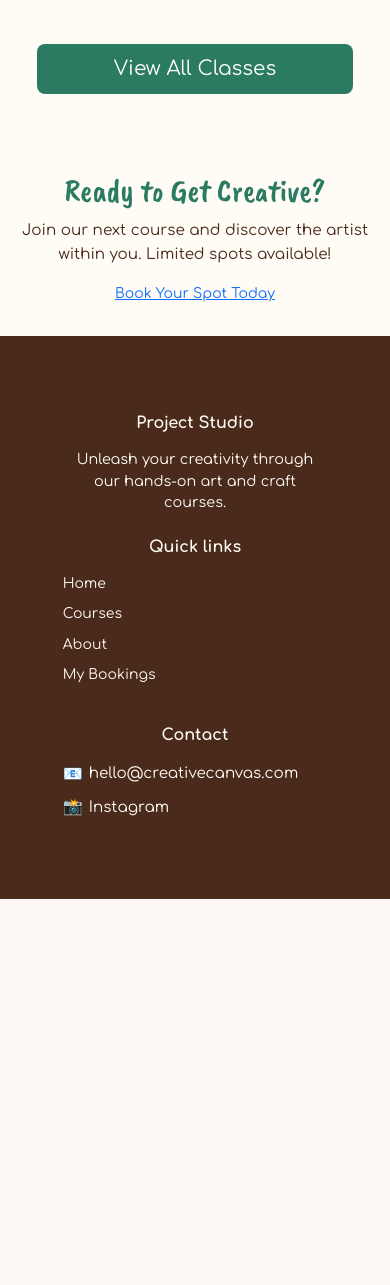
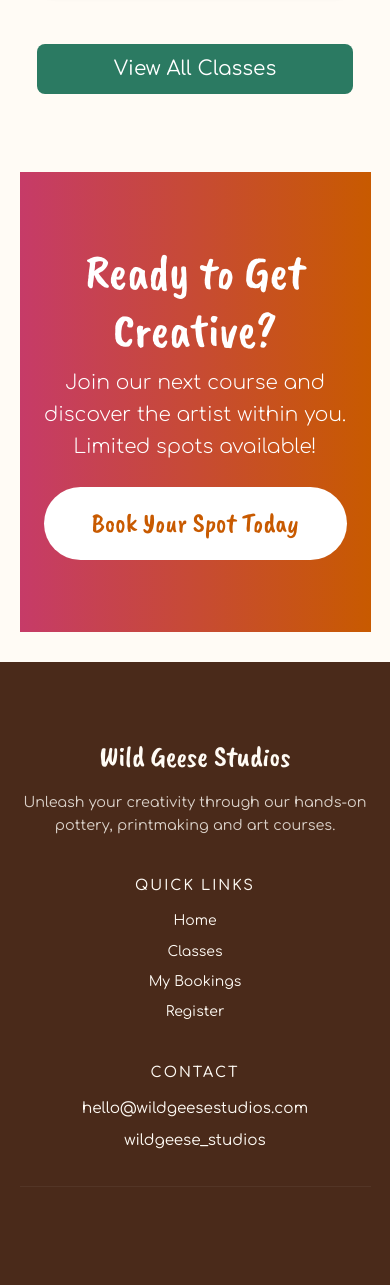
Before and after one commit to Court-Pencil/Ms4, a Django app: page / in a window 390 px wide. Shown: the part 2544-3829 px from the top of the page. Before the commit the page ends 3443 px from the top, so only its background shows below. Run offline with Django 5.2, Linux system fonts and the light colour scheme; data comes from the database, SQL or seed files in the repository.

Commit message:
feat: fix footer mobile alignment

```diff
--- a/home/templates/home/home.html
+++ b/home/templates/home/home.html
@@ -62,14 +62,17 @@
 </section>
 
 <!-- CTA Section -->
-<section class="cta-section py-20 bg-orange relative overflow-hidden text-center text-white">
-  <div class="cta-decor cta-decor-white"></div>
-  <div class="cta-decor cta-decor-red"></div>
+<section class="py-5 text-center text-white" style="background: linear-gradient(to right, var(--color-pink), var(--color-orange));">
+  <div class="px-4 py-4">
+    <h2 style="font-family: var(--heading-font); color: white; font-size: 3rem;">Ready to Get Creative?</h2>
+    <p class="lead mb-4 " style="color: white;">
+      Join our next course and discover the artist within you. Limited spots available!
+    </p>
+    <a href="{% url 'class_list' %}" class="btn btn-lg px-5 py-3"
+       style="background-color: white; color: var(--color-orange); border-radius: 50px; font-family: var(--heading-font); font-size: 1.7rem;">
+      Book Your Spot Today
+    </a>
+  </div>
+</section>
 
-  <h2 class="cta-title">Ready to Get Creative?</h2>
-  <p class="cta-subtitle mb-8 max-w-2xl mx-auto">
-    Join our next course and discover the artist within you. Limited spots available!
-  </p>
-  <a href="#" class="btn-white">Book Your Spot Today</a>
-</section>
 {% endblock %}
--- a/static/css/theme.css
+++ b/static/css/theme.css
@@ -304,9 +304,6 @@ hr {
 .footer-link {
     color: var(--color-cream);
     text-decoration: none;
-    display: flex;
-    align-items: center;
-    gap: 6px;
     transition: all 0.2s ease;
 }
 
--- a/templates/base.html
+++ b/templates/base.html
@@ -5,15 +5,17 @@
 
 <head>
     <meta charset="UTF-8">
-    <title>Studio Project</title>
+    <title>Wild Geese Studios</title>
     <meta name="viewport" content="width=device-width, initial-scale=1">
-    <link rel="icon" type="image/png" href="#" class="rounded-circle">
+    <link rel="icon" type="media/logo.webp" href="{% static 'media/logo.webp' %}" class="rounded-circle">
 
     <!-- Bootstrap 5 CDN -->
     <link href="https://cdn.jsdelivr.net/npm/bootstrap@5.3.2/dist/css/bootstrap.min.css" rel="stylesheet">
 
     <!-- Custom CSS -->
     <link href="{% static 'css/theme.css' %}" rel="stylesheet">
+
+
 </head>
 
     <body class="d-flex flex-column min-vh-100">
@@ -23,7 +25,7 @@
         <div class="container">
 
             <a class="navbar-brand d-flex align-items-center gap-2" href="{% url 'home' %}">
-                <img src="{% static 'images/logo.webp' %}" alt="Wild Geese Studios logo" height="40">
+                <img src="{% static 'media/logo.webp' %}" alt="Wild Geese Studios logo" height="40">
                 <span class="logo-wild">Wild Geese</span>
                 <span class="logo-studios">Studios</span>
             </a>
@@ -127,47 +129,50 @@
 
     </main>
 
-
-   <footer class="footer p-5 mt-auto">
+    <footer class="footer mt-auto py-5" style="background-color: var(--dark-walnut);">
   <div class="container">
     <div class="row g-4">
 
-        <div class="col-md-4 col-12">
-        <h2 class="fw-bold mb-3 h6 footer-heading">Project Studio</h2>
-            <p class="mb-0 footer-text">
-                Unleash your creativity through our hands-on art and craft courses.
-            </p>
-        </div>
-
-
+      <!-- Brand -->
+      <div class="col-md-4 col-12 text-center text-md-start">
+        <h2 class="mb-3" style="font-family: var(--); color: var(--color-cream); font-size: 1.8rem;">Wild Geese Studios</h2>
+        <p style="color: rgba(255,251,245,0.8); font-size: 0.9rem;">
+          Unleash your creativity through our hands-on pottery, printmaking and art courses.
+        </p>
+      </div>
 
       <!-- Quick links -->
-      <div class="col-md-4 col-12">
-        <h2 class="fw-bold mb-3 h6 footer-heading">Quick links</h2>
+      <div class="col-md-4 col-12 text-center text-md-start">
+        <h3 class="mb-3" style="font-family: var(--body-font); color: var(--color-cream); font-size: 0.9rem; text-transform: uppercase; letter-spacing: 2px;">Quick Links</h3>
         <ul class="list-unstyled">
-          <li><a href="#" class="footer-link">Home</a></li>
-          <li><a href="#" class="footer-link">Courses</a></li>
-          <li><a href="#" class="footer-link">About</a></li>
-          <li><a href="#" class="footer-link">My Bookings</a></li>
+          <li class="mb-2"><a href="{% url 'home' %}" class="footer-link">Home</a></li>
+          <li class="mb-2"><a href="{% url 'class_list' %}" class="footer-link">Classes</a></li>
+          <li class="mb-2"><a href="{% url 'my_bookings' %}" class="footer-link">My Bookings</a></li>
+          <li class="mb-2"><a href="{% url 'account_signup' %}" class="footer-link">Register</a></li>
         </ul>
       </div>
 
-       <!-- Contact / Social -->
-      <div class="col-md-4 col-12">
-        <h2 class="fw-bold mb-3 h6 footer-heading">Contact</h2>
+      <!-- Contact -->
+      <div class="col-md-4 col-12 text-center text-md-start">
+        <h3 class="mb-3" style="font-family: var(--body-font); color: var(--color-cream); font-size: 0.9rem; text-transform: uppercase; letter-spacing: 2px;">Contact</h3>
         <p class="mb-2">
-          <a href="mailto:hello@creativecanvas.com" class="footer-link">
-            <span class="footer-icon">📧</span> hello@creativecanvas.com
+          <a href="mailto:hello@wildgeesestudios.com" class="footer-link">
+             hello@wildgeesestudios.com
           </a>
         </p>
         <p class="mb-0">
           <a href="https://instagram.com" target="_blank" class="footer-link">
-            <span class="footer-icon">📸</span> Instagram
+             wildgeese_studios
           </a>
         </p>
       </div>
 
-      </div>
+    </div>
+
+    <hr style="border-color: rgba(255,251,245,0.2); margin-top: 2rem;">
+
+
+  </div>
 </footer>
     <!-- Bootstrap JS -->
     <script src="https://cdn.jsdelivr.net/npm/bootstrap@5.3.2/dist/js/bootstrap.bundle.min.js"></script>
```
